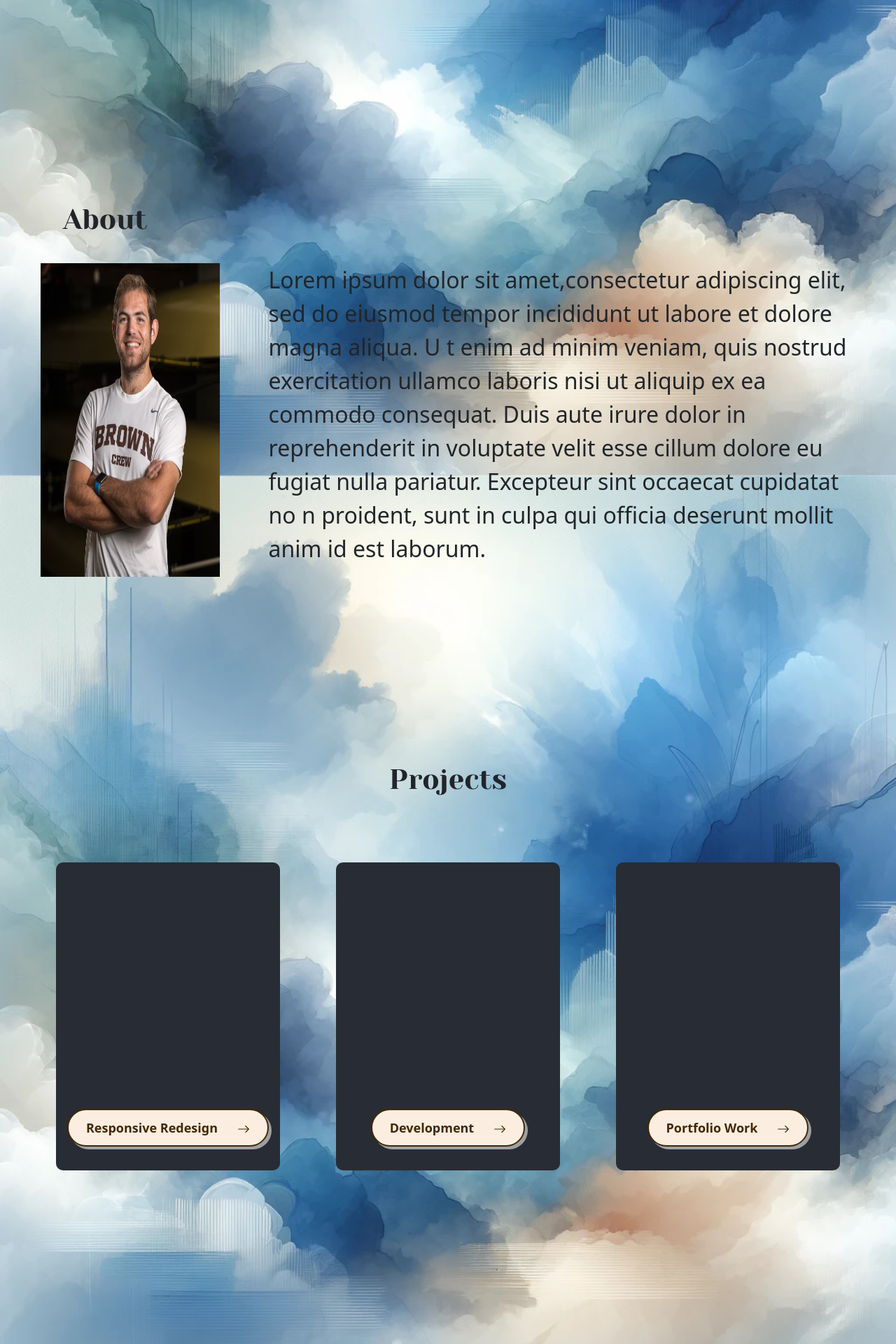
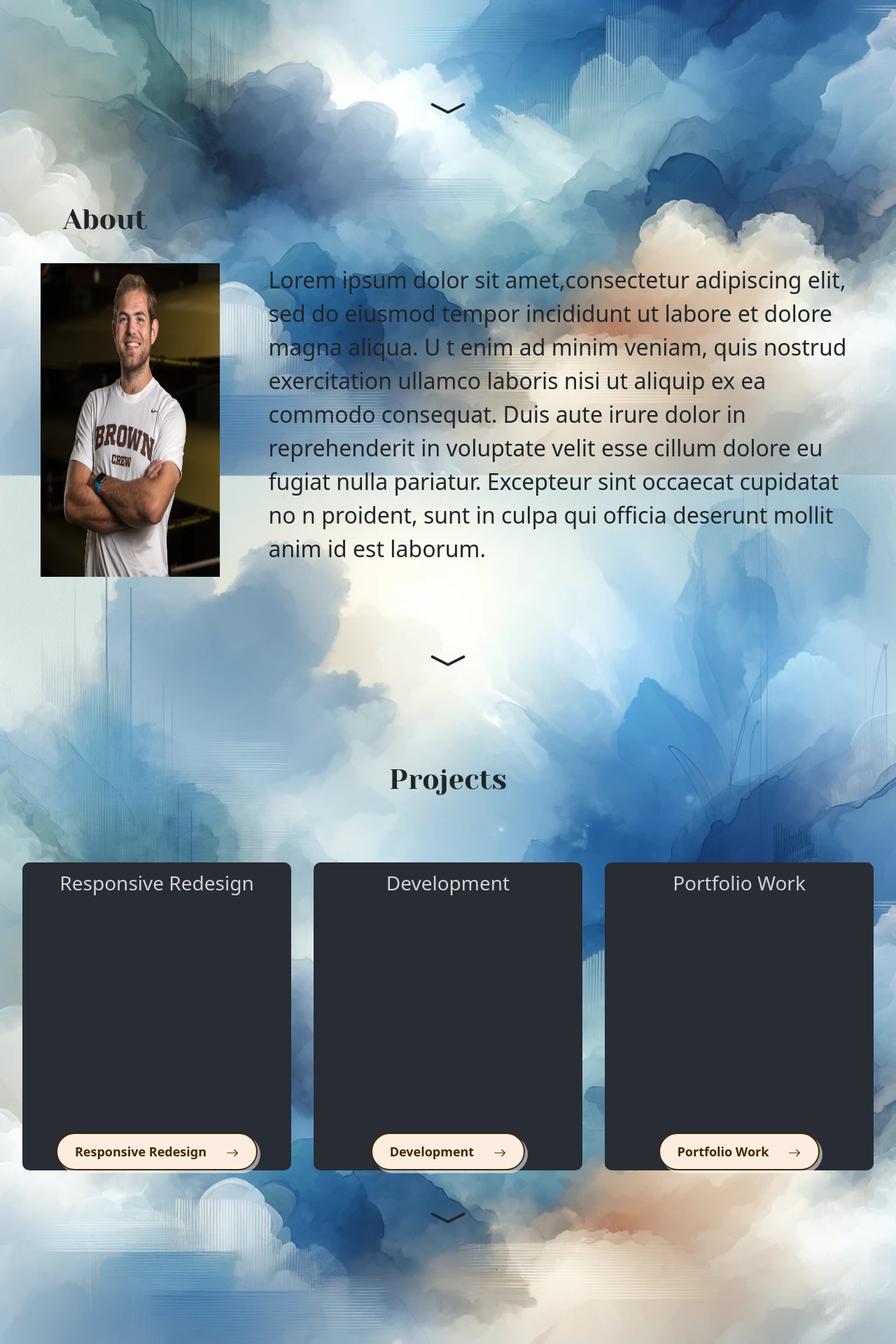
Before and after one commit to mboranian/cs-1300-portfolio, a React (Create React App) app: page / in a window 1280 px wide. Shown: the part 600-2520 px from the top of the page at 70% size. Built offline with nearby package versions, Linux system fonts and the light colour scheme; a web font is replaced by a local one.

Commit message:
starting to fill

```diff
--- a/src/App.css
+++ b/src/App.css
@@ -6,7 +6,6 @@ html {
 .App {
   height: 100vh;
 }
-
 
 
 p {
@@ -37,6 +36,7 @@ p {
 
 #Centerpiece {
   display: flex;
+  flex-direction: column;
   align-items: center;
   justify-content: center;
   width: 100vw;
@@ -44,6 +44,12 @@ p {
   text-align: center;
   position: relative;
   top: 63px;
+}
+
+#downarrow{
+  font-size: 60px;
+  position: absolute;
+  bottom: 10%;
 }
 
 .Case-Study {
@@ -68,11 +74,22 @@ p {
 #About{
   padding-bottom: 50px;
   height: 100vh;
+  position: relative;
 }
 
 #About-Body{
   display: flex;
   flex-direction: row;
+}
+
+#arrow2div{
+  display: flex;
+  justify-content: center;
+}
+#downarrow2{
+  font-size: 60px;
+  position: absolute;
+  bottom: 3.5%;
 }
 
 #Headshot {
@@ -87,6 +104,22 @@ p {
   flex-direction: column;
   justify-content: center;
   align-items: center;
+  position: relative;
+}
+
+#uparrow{
+  font-size: 60px;
+  position: absolute;
+  bottom: 3%;
+}
+
+.arrow{
+  transition: .3s;
+}
+
+#backtotop{
+  position: absolute;
+  bottom: 2.5%;
 }
 
 .projectlink{
@@ -101,6 +134,7 @@ p {
   display: flex;
   flex-direction: column;
   align-items: center;
+  position: relative;
 }
 #ProjectsHeader{
   margin-bottom: 8vh;
@@ -112,22 +146,33 @@ p {
   justify-content: space-evenly;
   align-items: center;
 }
+.CardHeader{
+height: fit-content;
+}
 .projectcard{
   background-color: #282c34;
   color: lightgray;
-  width: 25vw;
+  width: 30vw;
   height: 55vh;
   border-radius: 10px;
   display: flex;
-  justify-content: center;
+  flex-direction: column;
+  align-items: center;
   transition: .3s;
+  padding: 1%
 }
 .projectcard:hover{
   background-color: #2f4167;
+  /* box-shadow: #422800 4px 4px 0 0; */
 }
 .projectbutton{
+  box-shadow: rgba(255, 255, 255, 0.55) 4px 4px 0 0;
+}
 
-  box-shadow: rgba(255, 255, 255, 0.55) 4px 4px 0 0;
+#downarrow3{
+  font-size: 60px;
+  position: absolute;
+  bottom: 4%;
 }
 
 
@@ -215,20 +260,3 @@ p {
   height: fit-content;
   width: fit-content;
 }
-
-@media (prefers-reduced-motion: no-preference) {
-  .App-logo {
-    animation: App-logo-spin infinite 20s linear;
-  }
-}
-
-.App-header {
-  background-color: #282c34;
-  min-height: 100vh;
-  display: flex;
-  flex-direction: column;
-  align-items: center;
-  justify-content: center;
-  font-size: calc(10px + 2vmin);
-  color: white;
-}
--- a/src/components/card.js
+++ b/src/components/card.js
@@ -8,16 +8,17 @@ function Card(props) {
 
 
 
-  return (
-    <div className='projectcard'>
+    return (
+        <div className='projectcard'>
 
-        <Link to={props.path} className='projectlink'>
+            <h3 className='CardHeader'>{props.name}</h3>
+            <Link to={props.path} className='projectlink'>
                 <button className="homebutton projectbutton">
                     {props.name}&nbsp;&nbsp;&nbsp;&nbsp;&nbsp;&nbsp;<BsArrowRight />
                 </button>
             </Link>
-    </div>
-  );
+        </div>
+    );
 }
 
 export default Card;
--- a/src/pages/Home.js
+++ b/src/pages/Home.js
@@ -1,11 +1,29 @@
 
 import Navigation from '../components/navbar';
 import '../App.css';
-import { BsEnvelopeFill, BsLinkedin, BsGithub } from "react-icons/bs";
+import { BsEnvelopeFill, BsLinkedin, BsGithub, BsChevronCompactDown, BsChevronCompactUp} from "react-icons/bs";
 import Card from '../components/card';
 
 
 function Homepage() {
+
+    const handleClick = (event, section) => {
+        event.preventDefault(); // Prevent the default anchor behavior
+        const targetId = section // Remove the '#' from href
+        const targetElement = document.getElementById(targetId);
+        if (targetElement) {
+            targetElement.scrollIntoView({ behavior: 'smooth' });
+        }
+    };
+
+    function toTop(event) {
+        event.preventDefault(); // Prevent the default anchor behavior
+        window.scrollTo({
+            top: 0,
+            behavior: 'smooth'
+        });
+    };
+
 
     return (
         <div className="App" id='home'>
@@ -18,6 +36,7 @@ function Homepage() {
                         cs 1300<br />
                         Portfolio
                     </h1>
+                    <BsChevronCompactDown id="downarrow" className="arrow" onClick={(event) => handleClick(event, "About")} />
                 </div>
                 <div id="About">
                     <h1 className='Case-Header' id='About-Header'>About</h1>
@@ -36,15 +55,18 @@ function Homepage() {
                             est laborum.
                         </p>
                     </div>
-
+                    <div id='arrow2div'>
+                        <BsChevronCompactDown id="downarrow2" className="arrow" onClick={(event) => handleClick(event, "Projects")} />
+                    </div>
                 </div>
                 <div id="Projects">
                     <h1 className='Case-Header' id='ProjectsHeader'>Projects</h1>
                     <div id="projectsbody">
-                        <Card name="Responsive Redesign" path="/responsiveredesign"/>
-                        <Card name="Development" path="/development"/>
-                        <Card name="Portfolio Work" path="/portfolio"/>
+                        <Card name="Responsive Redesign" path="/responsiveredesign" />
+                        <Card name="Development" path="/development" />
+                        <Card name="Portfolio Work" path="/portfolio" />
                     </div>
+                    <BsChevronCompactDown id="downarrow3" className="arrow" onClick={(event) => handleClick(event, "Contact")} />
                 </div>
                 <div id="Contact">
                     <h1 className='Case-Header' id='Contact-Header'>Contact</h1>
@@ -53,6 +75,8 @@ function Homepage() {
                         <BsGithub className='contactlogo' />
                         <BsLinkedin className='contactlogo' />
                     </div>
+                    <BsChevronCompactUp id='uparrow' className="arrow" onClick={toTop}/>
+                    <h6 id='backtotop'>Back to top</h6>
                 </div>
             </div>
         </div>
--- a/src/pages/Redesign.js
+++ b/src/pages/Redesign.js
@@ -1,7 +1,6 @@
 import { Link } from "react-router-dom";
 import '../App.css';
 import { BsArrowLeft } from "react-icons/bs";
-
 
 function Redesign() {
 
--- a/src/pages/Third.js
+++ b/src/pages/Third.js
@@ -6,7 +6,7 @@ function Third() {
 
     return (
         <div className='Case-Study' id='Third-Thing'>
-            <h1 className='Case-Header'>Third Thing</h1>
+            <h1 className='Case-Header'>Portfolio</h1>
             <Link to='/' className="returnlink">
                 <button class="homebutton returnbutton">
                     <BsArrowLeft />&nbsp;&nbsp;&nbsp;&nbsp;&nbsp;&nbsp;Home
```
